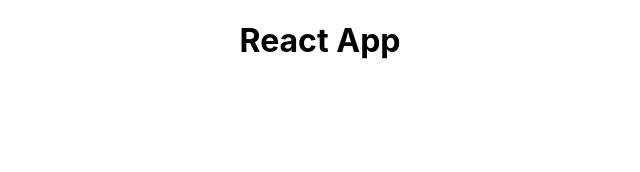
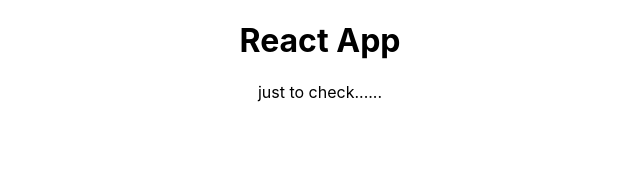
Before and after one commit to coding-chef77/openai-chatbot-portfolio, a React (Create React App) app: page / in a window 1280 px wide. Shown: the top 172 px of the page, without its empty margins (320-960 px from the left). Built offline with nearby package versions, Linux system fonts and the light colour scheme.

Commit message:
Added a p

```diff
--- a/src/App.js
+++ b/src/App.js
@@ -4,6 +4,7 @@ function App() {
   return (
     <div className="App">
       <h1>React App</h1>
+      <p>just to check......</p>
     </div>
   );
 }
```
